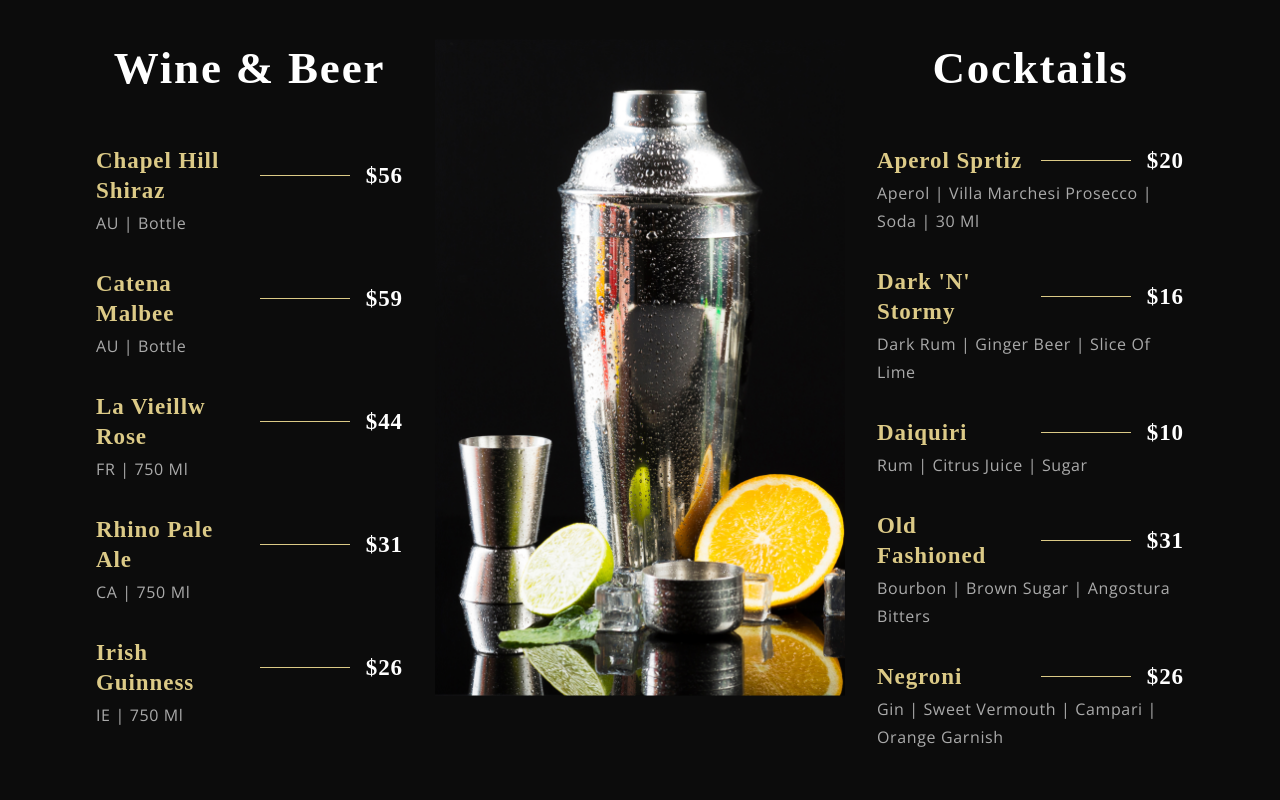
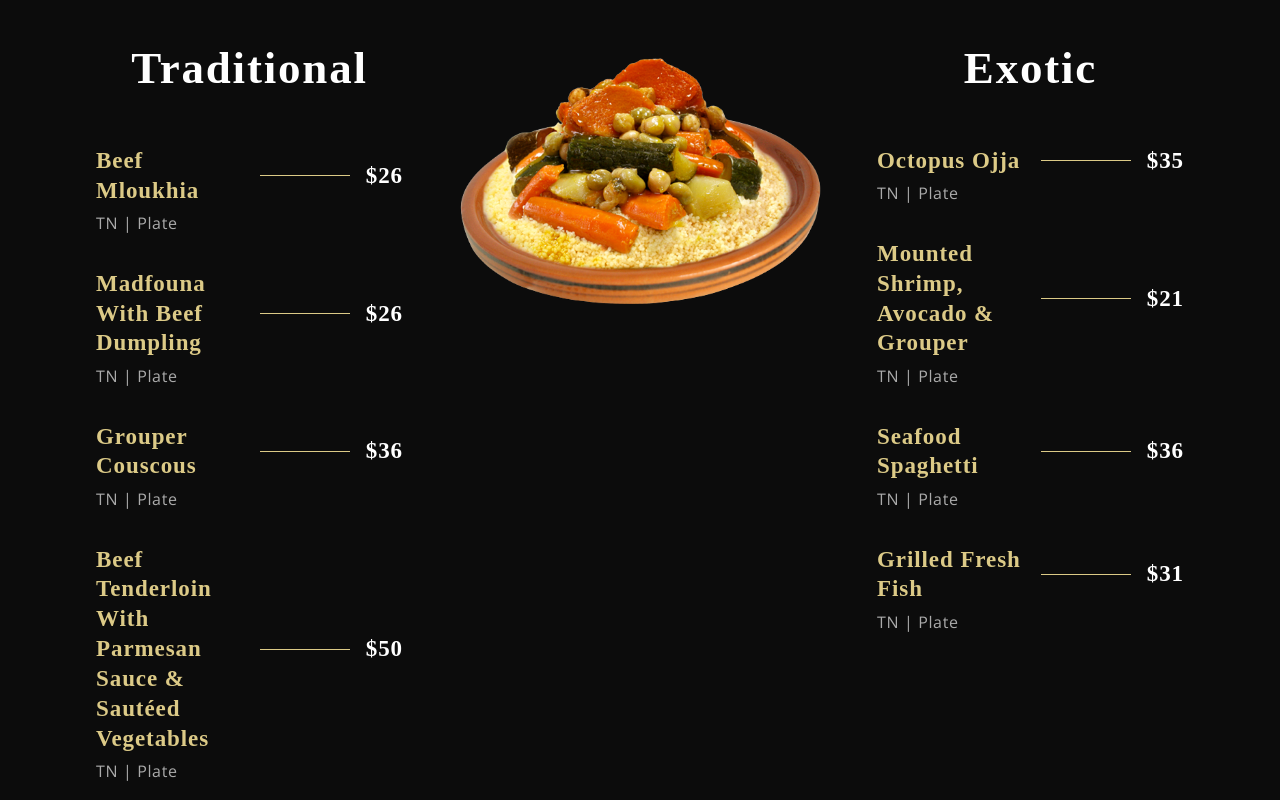
Before and after one commit to FakharElyes/gerich-restaurant, a React (Create React App) app: page / in a window 1280 px wide. Shown: the part 2200-3000 px from the top of the page. Built offline with nearby package versions, Linux system fonts and the light colour scheme; a web font is replaced by a local one.

Commit message:
fix menu data

```diff
--- a/src/constants/data.js
+++ b/src/constants/data.js
@@ -2,57 +2,47 @@ import images from './images';
 
 const wines = [
   {
-    title: 'Chapel Hill Shiraz',
-    price: '$56',
-    tags: 'AU | Bottle',
+    title: 'Beef Mloukhia',
+    price: '$26',
+    tags: 'TN | Plate',
   },
   {
-    title: 'Catena Malbee',
-    price: '$59',
-    tags: 'AU | Bottle',
+    title: 'Madfouna With Beef Dumpling',
+    price: '$26',
+    tags: 'TN | Plate',
   },
   {
-    title: 'La Vieillw Rose',
-    price: '$44',
-    tags: 'FR | 750 ml',
+    title: 'Grouper Couscous',
+    price: '$36',
+    tags: 'TN | Plate',
   },
   {
-    title: 'Rhino Pale Ale',
-    price: '$31',
-    tags: 'CA | 750 ml',
-  },
-  {
-    title: 'Irish Guinness',
-    price: '$26',
-    tags: 'IE | 750 ml',
+    title: 'Beef Tenderloin With Parmesan Sauce & Sautéed Vegetables',
+    price: '$50',
+    tags: 'TN | Plate',
   },
 ];
 
 const cocktails = [
   {
-    title: 'Aperol Sprtiz',
-    price: '$20',
-    tags: 'Aperol | Villa Marchesi prosecco | soda | 30 ml',
+    title: 'Octopus Ojja',
+    price: '$35',
+    tags: 'TN | Plate',
   },
   {
-    title: "Dark 'N' Stormy",
-    price: '$16',
-    tags: 'Dark rum | Ginger beer | Slice of lime',
+    title: "Mounted Shrimp, Avocado & Grouper",
+    price: '$21',
+    tags: 'TN | Plate',
   },
   {
-    title: 'Daiquiri',
-    price: '$10',
-    tags: 'Rum | Citrus juice | Sugar',
+    title: 'Seafood Spaghetti',
+    price: '$36',
+    tags: 'TN | Plate',
   },
   {
-    title: 'Old Fashioned',
+    title: 'Grilled Fresh Fish',
     price: '$31',
-    tags: 'Bourbon | Brown sugar | Angostura Bitters',
-  },
-  {
-    title: 'Negroni',
-    price: '$26',
-    tags: 'Gin | Sweet Vermouth | Campari | Orange garnish',
+    tags: 'TN | Plate',
   },
 ];
 
--- a/src/container/Menu/SpecialMenu.jsx
+++ b/src/container/Menu/SpecialMenu.jsx
@@ -13,7 +13,7 @@ const SpecialMenu = () => (
 
     <div className="app__specialMenu-menu">
       <div className="app__specialMenu-menu_wine  flex__center">
-        <p className="app__specialMenu-menu_heading">Wine & Beer</p>
+        <p className="app__specialMenu-menu_heading">Traditional</p>
         <div className="app__specialMenu_menu_items">
           {data.wines.map((wine, index) => (
             <MenuItem key={wine.title + index} title={wine.title} price={wine.price} tags={wine.tags} />
@@ -26,7 +26,7 @@ const SpecialMenu = () => (
       </div>
 
       <div className="app__specialMenu-menu_cocktails  flex__center">
-        <p className="app__specialMenu-menu_heading">Cocktails</p>
+        <p className="app__specialMenu-menu_heading">Exotic</p>
         <div className="app__specialMenu_menu_items">
           {data.cocktails.map((cocktail, index) => (
             <MenuItem key={cocktail.title + index} title={cocktail.title} price={cocktail.price} tags={cocktail.tags} />
```
Also changed, not shown: src/assets/menu.png, src/assets/pngtree-coke-png-image_1134512-removebg-preview.png (deleted).
